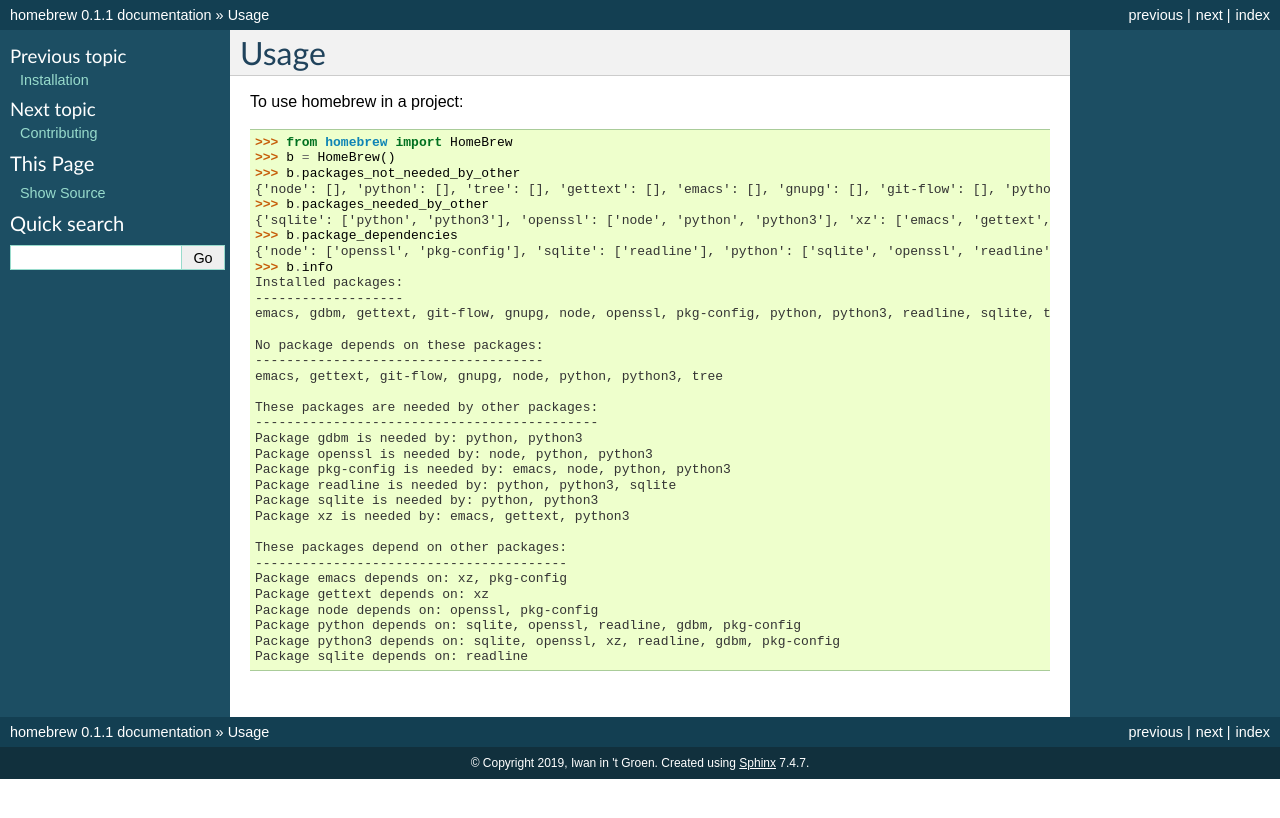
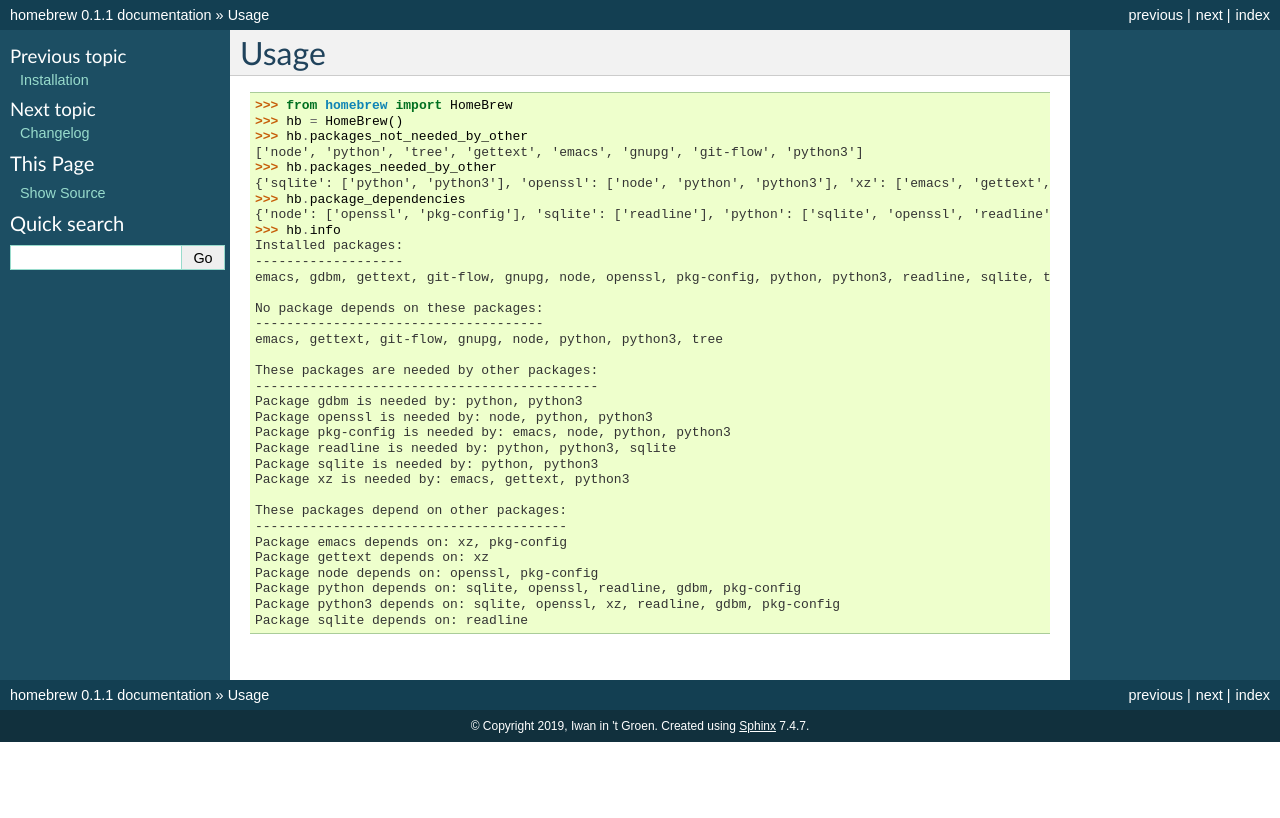
Before and after one commit to pombredanne/homebrew-1, a Sphinx documentation site: the page built from docs/usage.rst, in a window 1280 px wide. Shown: the top 818 px of the page. Built offline with Sphinx 7.4.7, drawn with Linux system fonts in a browser that asks for light colours.

```diff
--- a/docs/authors.rst
+++ /dev/null
@@ -1 +0,0 @@
-.. include:: ../AUTHORS.rst
--- a/docs/contributing.rst
+++ /dev/null
@@ -1 +0,0 @@
-.. include:: ../CONTRIBUTING.rst
--- a/docs/index.rst
+++ b/docs/index.rst
@@ -14,8 +14,6 @@ Contents:
    readme
    installation
    usage
-   contributing
-   authors
    history
 
 Indices and tables
--- a/docs/usage.rst
+++ b/docs/usage.rst
@@ -2,17 +2,17 @@
 Usage
 ========
 
-To use homebrew in a project::
+::
 
     >>> from homebrew import HomeBrew
-    >>> b = HomeBrew()
-    >>> b.packages_not_needed_by_other
-    {'node': [], 'python': [], 'tree': [], 'gettext': [], 'emacs': [], 'gnupg': [], 'git-flow': [], 'python3': []}
-    >>> b.packages_needed_by_other
+    >>> hb = HomeBrew()
+    >>> hb.packages_not_needed_by_other
+    ['node', 'python', 'tree', 'gettext', 'emacs', 'gnupg', 'git-flow', 'python3']
+    >>> hb.packages_needed_by_other
     {'sqlite': ['python', 'python3'], 'openssl': ['node', 'python', 'python3'], 'xz': ['emacs', 'gettext', 'python3'], 'readline': ['python', 'python3', 'sqlite'], 'gdbm': ['python', 'python3'], 'pkg-config': ['emacs', 'node', 'python', 'python3']}
-    >>> b.package_dependencies
+    >>> hb.package_dependencies
     {'node': ['openssl', 'pkg-config'], 'sqlite': ['readline'], 'python': ['sqlite', 'openssl', 'readline', 'gdbm', 'pkg-config'], 'gettext': ['xz'], 'emacs': ['xz', 'pkg-config'], 'python3': ['sqlite', 'openssl', 'xz', 'readline', 'gdbm', 'pkg-config']}
-    >>> b.info
+    >>> hb.info
     Installed packages:
     -------------------
     emacs, gdbm, gettext, git-flow, gnupg, node, openssl, pkg-config, python, python3, readline, sqlite, tree, xz
```
Also changed, not shown: AUTHORS.rst (deleted, +0 -13 lines), CONTRIBUTING.rst (deleted, +0 -111 lines), README.rst (+1 -13 lines), docs/installation.rst (+2 -7 lines), 1 other file.
